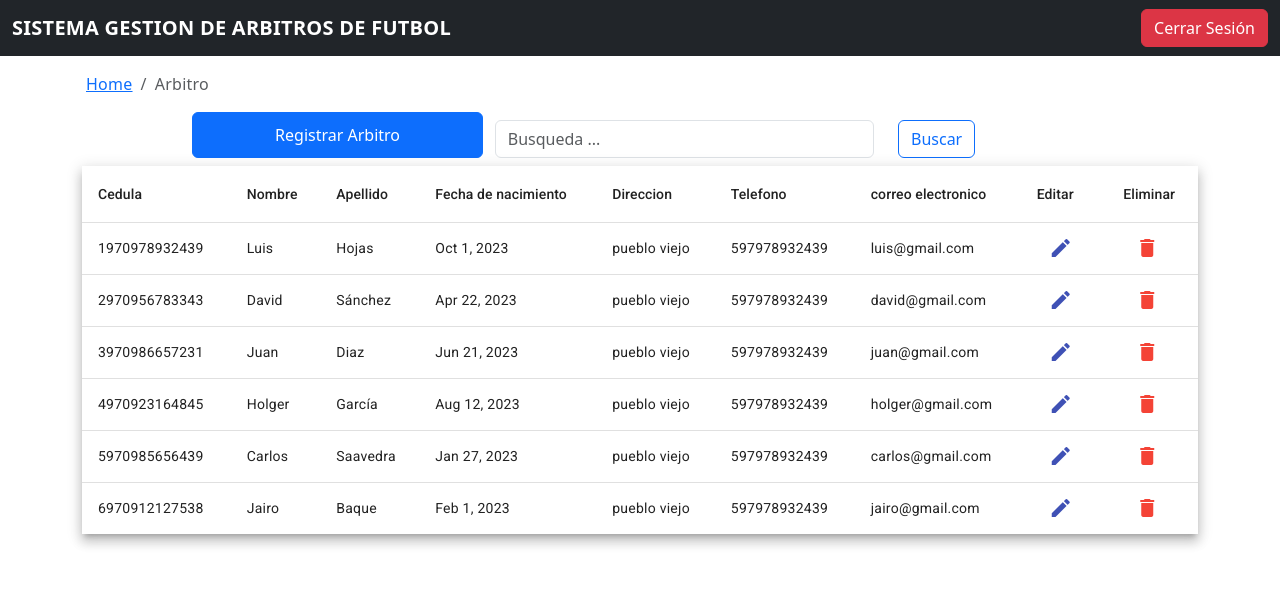
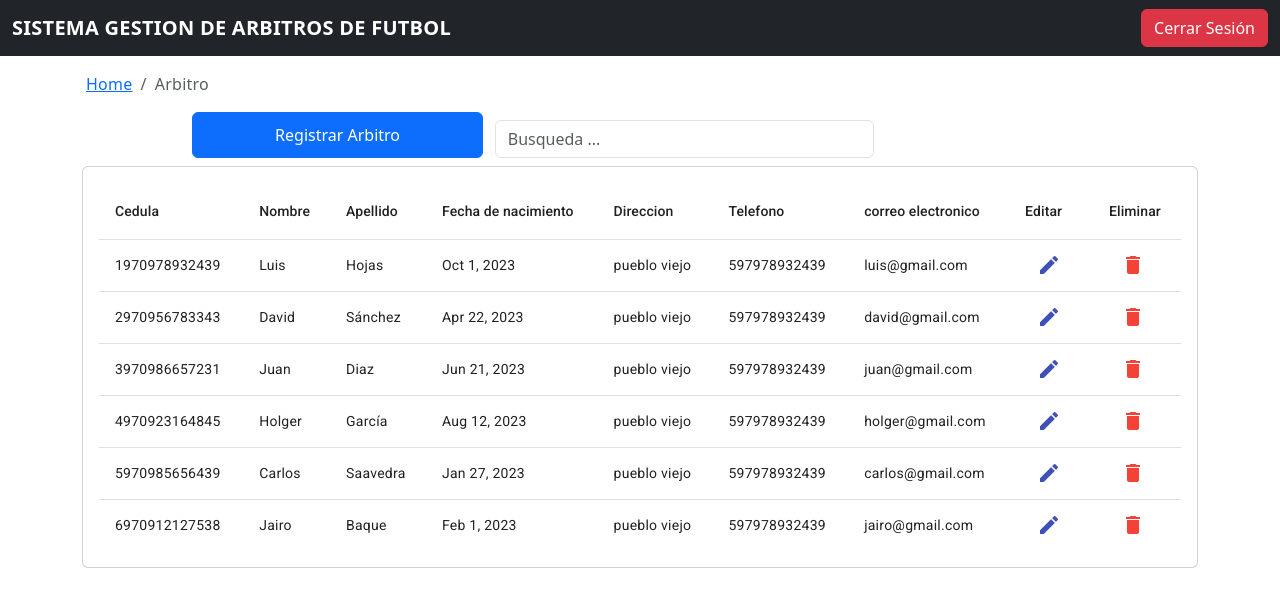
Before and after one commit to Frael4/front-project-ng-faf, an Angular app: page /home/arbitro in a window 1280 px wide. Shown: the top 606 px of the page. Built offline with nearby package versions, Linux system fonts and the light colour scheme.

Commit message:
add fix overflow table

```diff
--- a/src/app/components/menus/arbitro/arbitro.component.html
+++ b/src/app/components/menus/arbitro/arbitro.component.html
@@ -19,10 +19,6 @@
                         <input type="text" placeholder="Busqueda ... " class="form-control"
                             (keyup)="handleFiltroArb($event)">
                     </div>
-
-                    <div class="col-sm-2">
-                        <button class="btn btn-outline-primary"> Buscar </button>
-                    </div>
                 </div>
             </div>
         </div>
--- a/src/app/components/menus/arbitro/table-arb/table-arb.component.css
+++ b/src/app/components/menus/arbitro/table-arb/table-arb.component.css
@@ -1,3 +1,4 @@
-table {
+.card-body {
     width: 100%;
-  }
+    overflow-x: auto;
+}
--- a/src/app/components/menus/arbitro/table-arb/table-arb.component.html
+++ b/src/app/components/menus/arbitro/table-arb/table-arb.component.html
@@ -1,4 +1,5 @@
-<table mat-table [dataSource]="dataCopy" class="mat-elevation-z8 p-2">
+<div class="card card-body">
+  <table mat-table [dataSource]="dataCopy" class="">
 
     <!--- Note that these columns can be defined in any order.
           The actual rendered columns are set as a property on the row definition" -->
@@ -61,3 +62,5 @@
     <tr mat-header-row *matHeaderRowDef="columnasarbitro"></tr>
     <tr mat-row *matRowDef="let row; columns: columnasarbitro;"></tr>
   </table>
+
+</div>
```
Lines whose indentation alone changed are shown as unchanged.
